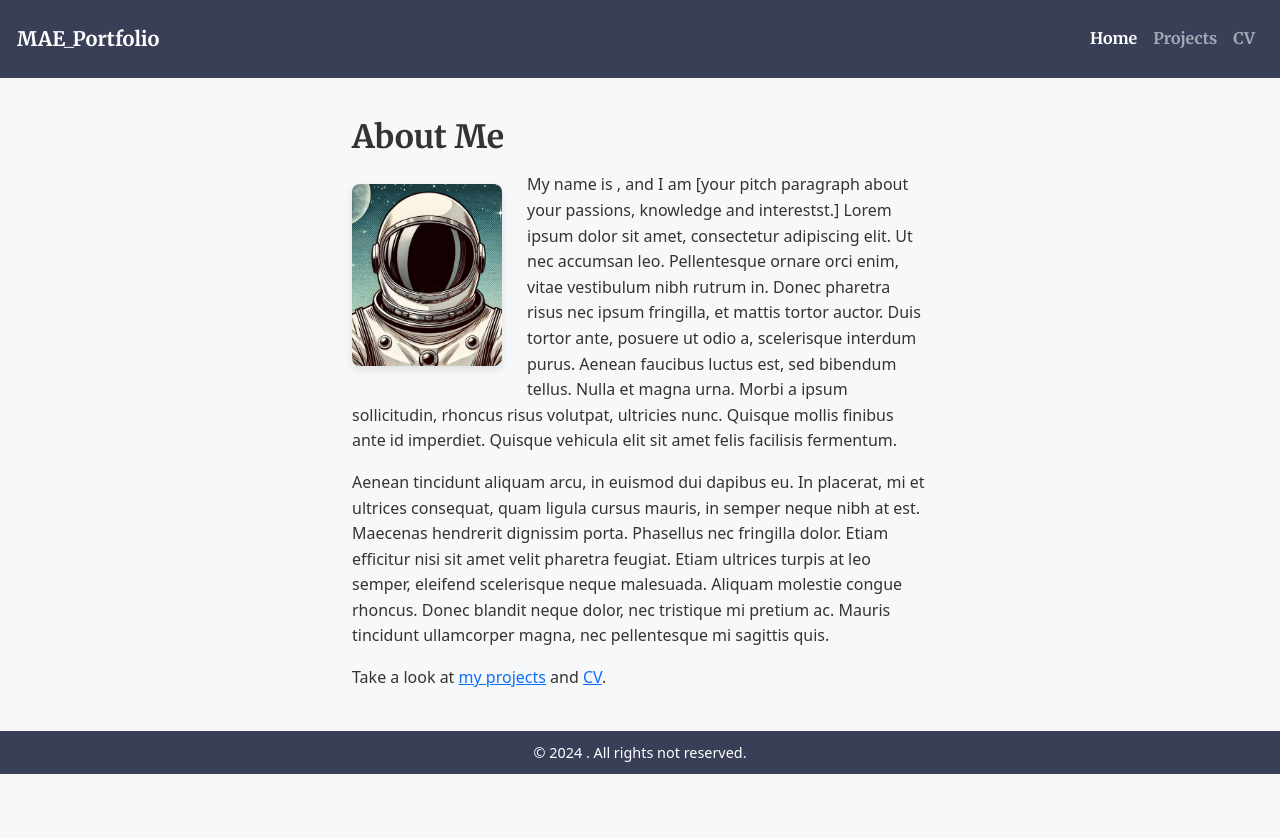
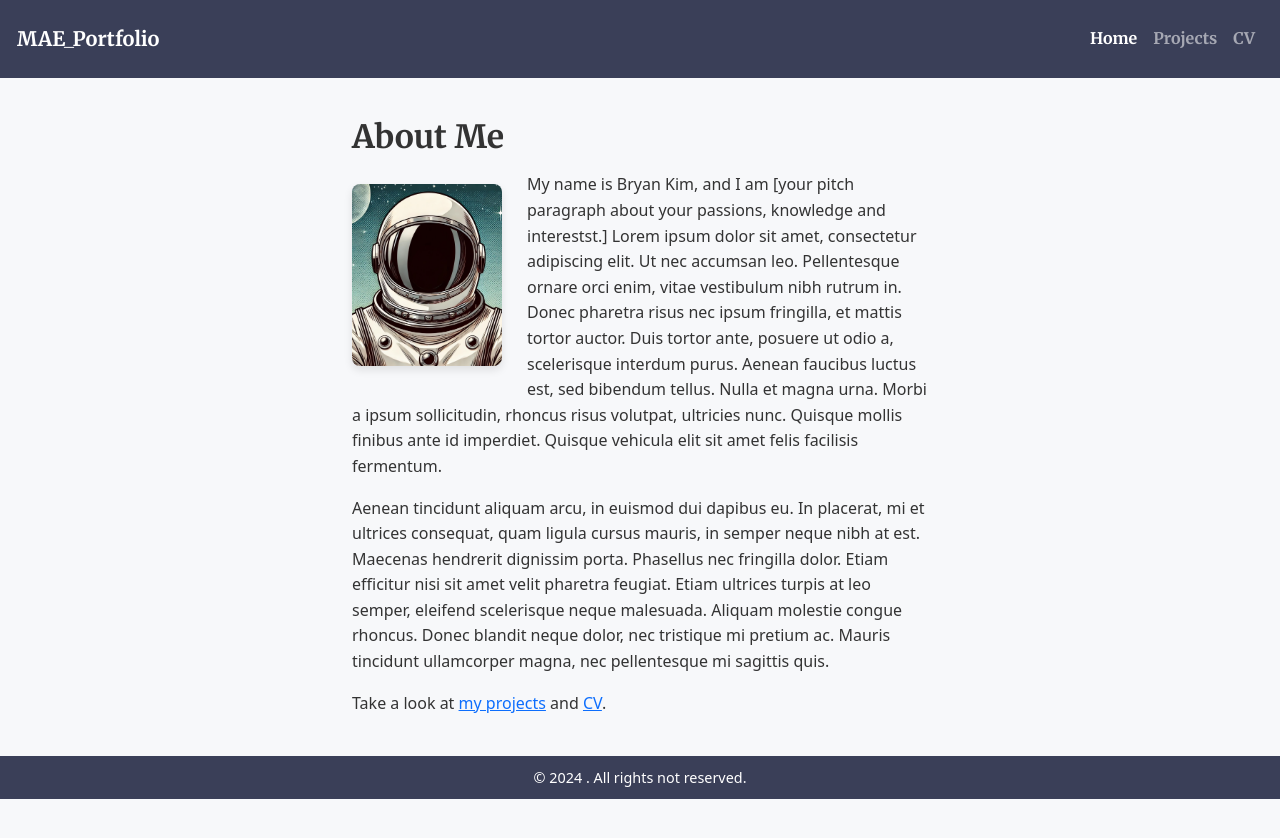
Before and after one commit to BryanKim496/MAE_Portfolio, a Jekyll site: the page built from index.md, in a window 1280 px wide. Shown: the top 838 px of the page. Built offline with Jekyll 4.4.1, drawn with Linux system fonts in a browser that asks for light colours.

Commit message:
Update index.md

```diff
--- a/index.md
+++ b/index.md
@@ -1,6 +1,6 @@
 ---
 layout: default
-title: <Your Name>
+title: Bryan Kim
 ---
 
 ## About Me
@@ -9,7 +9,7 @@ title: <Your Name>
 ![Profile Picture]({{ "assets/images/profile-pic.jpg" | relative_url }}){: class="profile-image"}
 
 
-My name is {{ Bryan Kim }}, and I am [your pitch paragraph about your passions, knowledge and interestst.] Lorem ipsum dolor sit amet, consectetur adipiscing elit. Ut nec accumsan leo. Pellentesque ornare orci enim, vitae vestibulum nibh rutrum in. Donec pharetra risus nec ipsum fringilla, et mattis tortor auctor. Duis tortor ante, posuere ut odio a, scelerisque interdum purus. Aenean faucibus luctus est, sed bibendum tellus. Nulla et magna urna. Morbi a ipsum sollicitudin, rhoncus risus volutpat, ultricies nunc. Quisque mollis finibus ante id imperdiet. Quisque vehicula elit sit amet felis facilisis fermentum.
+My name is Bryan Kim, and I am [your pitch paragraph about your passions, knowledge and interestst.] Lorem ipsum dolor sit amet, consectetur adipiscing elit. Ut nec accumsan leo. Pellentesque ornare orci enim, vitae vestibulum nibh rutrum in. Donec pharetra risus nec ipsum fringilla, et mattis tortor auctor. Duis tortor ante, posuere ut odio a, scelerisque interdum purus. Aenean faucibus luctus est, sed bibendum tellus. Nulla et magna urna. Morbi a ipsum sollicitudin, rhoncus risus volutpat, ultricies nunc. Quisque mollis finibus ante id imperdiet. Quisque vehicula elit sit amet felis facilisis fermentum.
 
 Aenean tincidunt aliquam arcu, in euismod dui dapibus eu. In placerat, mi et ultrices consequat, quam ligula cursus mauris, in semper neque nibh at est. Maecenas hendrerit dignissim porta. Phasellus nec fringilla dolor. Etiam efficitur nisi sit amet velit pharetra feugiat. Etiam ultrices turpis at leo semper, eleifend scelerisque neque malesuada. Aliquam molestie congue rhoncus. Donec blandit neque dolor, nec tristique mi pretium ac. Mauris tincidunt ullamcorper magna, nec pellentesque mi sagittis quis.
 
```
